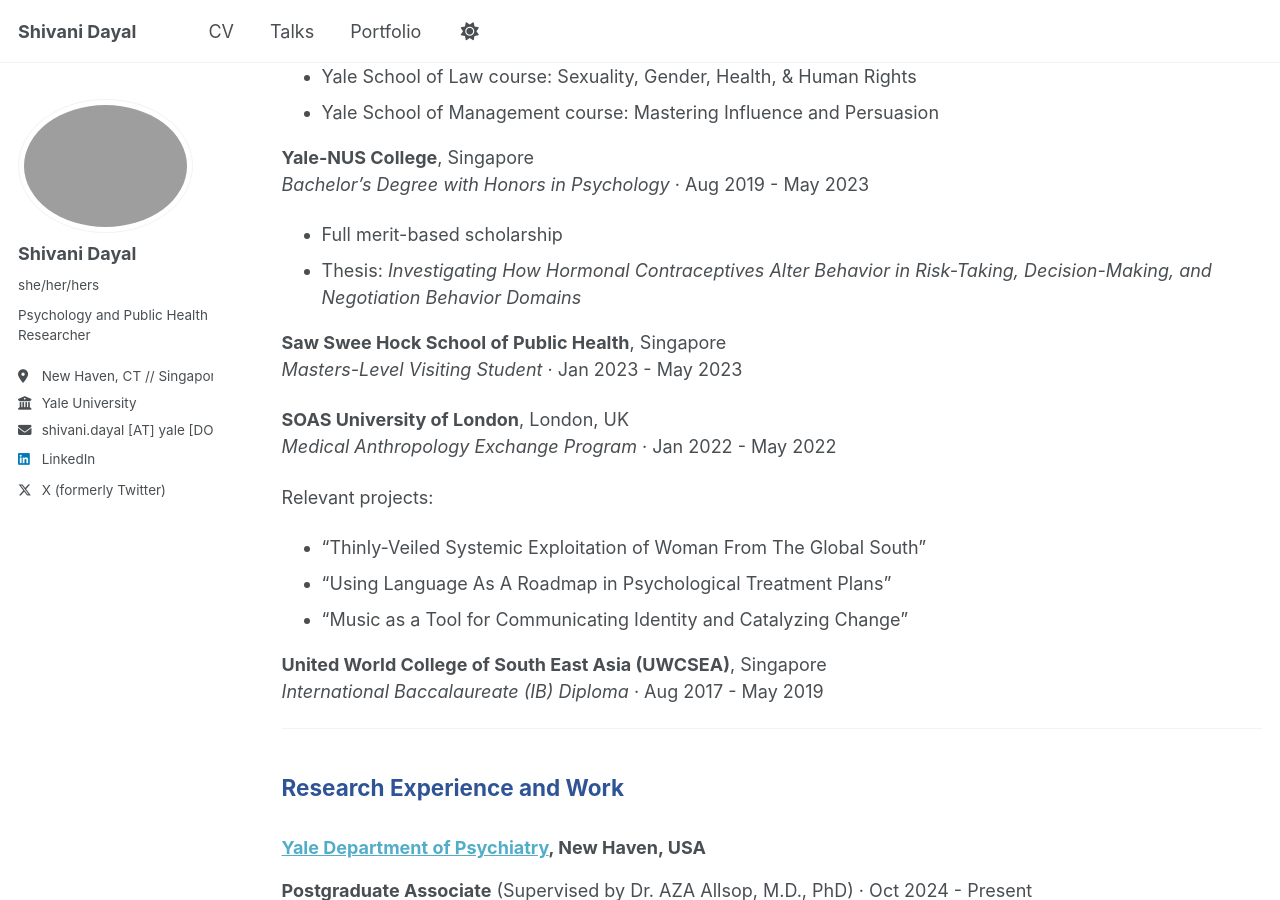
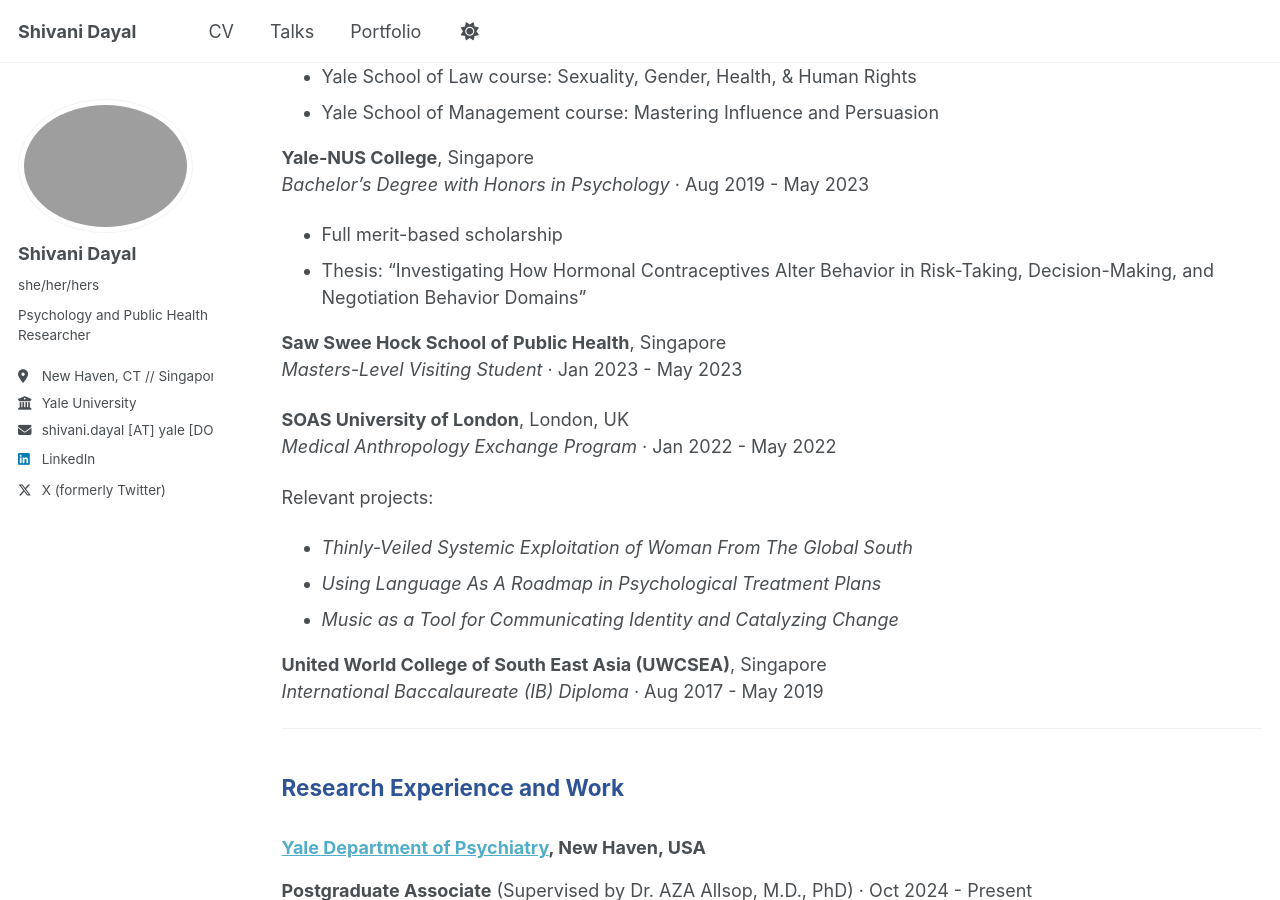
Before and after one commit to sdayal21/sdayal21.github.io, a Jekyll site: the page built from _pages/cv.md, in a window 1280 px wide and 900 px high, scrolled down 304 px. Built offline with Jekyll 4.4.1, drawn with Linux system fonts in a browser that asks for light colours; a script that is not in the unit is left out.

```diff
--- a/_pages/cv.md
+++ b/_pages/cv.md
@@ -21,7 +21,7 @@ redirect_from:
 *Bachelor’s Degree with Honors in Psychology* · Aug 2019 - May 2023
 
 - Full merit-based scholarship
-- Thesis: *Investigating How Hormonal Contraceptives Alter Behavior in Risk-Taking, Decision-Making, and Negotiation Behavior Domains*
+- Thesis: "Investigating How Hormonal Contraceptives Alter Behavior in Risk-Taking, Decision-Making, and Negotiation Behavior Domains"
 
 **Saw Swee Hock School of Public Health**, Singapore
 *Masters-Level Visiting Student* · Jan 2023 - May 2023
@@ -30,9 +30,9 @@ redirect_from:
 *Medical Anthropology Exchange Program* · Jan 2022 - May 2022
 
 Relevant projects:
-- "Thinly-Veiled Systemic Exploitation of Woman From The Global South"
-- "Using Language As A Roadmap in Psychological Treatment Plans"
-- "Music as a Tool for Communicating Identity and Catalyzing Change"
+- *Thinly-Veiled Systemic Exploitation of Woman From The Global South*
+- *Using Language As A Roadmap in Psychological Treatment Plans*
+- *Music as a Tool for Communicating Identity and Catalyzing Change*
 
 **United World College of South East Asia (UWCSEA)**, Singapore
 *International Baccalaureate (IB) Diploma* · Aug 2017 - May 2019
```
Also changed, not shown: _portfolio/n2n.md (+8 -0 lines).
